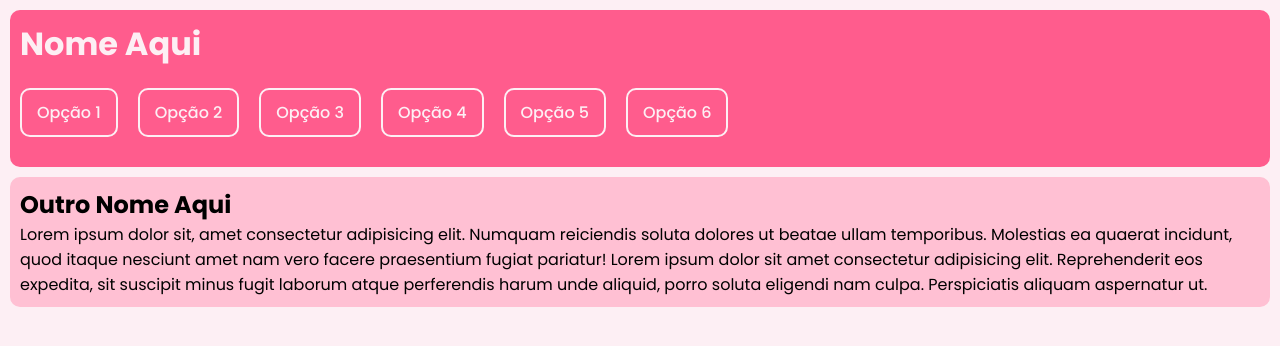
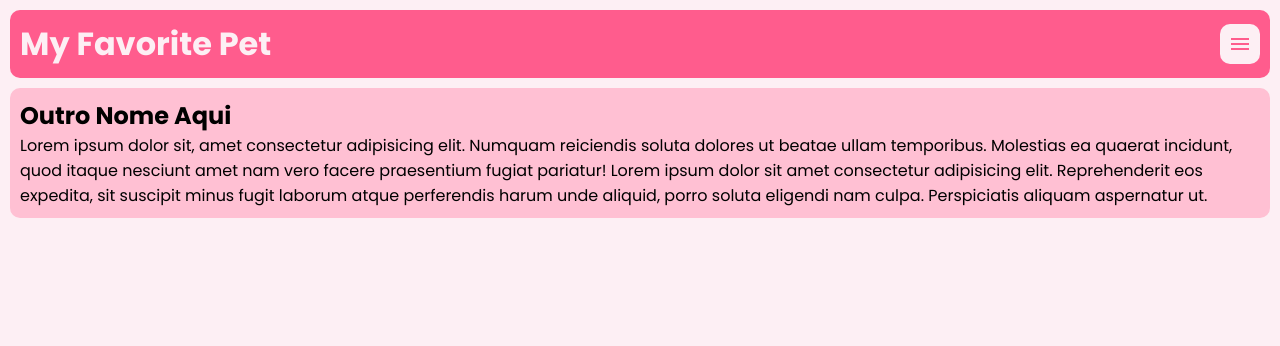
Before and after one commit to marostegaf/HTML-CSS, a plain HTML site: page M5/FLEX013/index.html in a window 1280 px wide. Drawn offline with nearby package versions, Linux system fonts and the light colour scheme.

Commit message:
Menu Flex

```diff
--- a/M5/FLEX013/index.html
+++ b/M5/FLEX013/index.html
@@ -5,11 +5,14 @@
     <meta name="viewport" content="width=device-width, initial-scale=1.0">
     <title>Menu Responsivo</title>
     <link rel="stylesheet" href="style.css">
+    <link rel="stylesheet" href="https://fonts.googleapis.com/css2?family=Material+Symbols+Outlined:opsz,wght,FILL,GRAD@20..48,100..700,0..1,-50..200&icon_names=menu" />
+    <script src="script.js" defer></script>
 </head>
-<body>
+<body onresize="esconderAparecerMenuAoMudarTamanho()">
     <header>
-        <h1>Nome Aqui</h1>
-        <nav>
+        <h1>My Favorite Pet</h1>
+        <span id="burguer" class="material-symbols-outlined" onclick="abrirMenu()">menu</span>
+        <nav id="menu" style="display: none;">
             <a href="#">Opção 1</a>
             <a href="#">Opção 2</a>
             <a href="#">Opção 3</a>
--- /dev/null
+++ b/M5/FLEX013/script.js
@@ -0,0 +1,15 @@
+function abrirMenu() {
+    if (menu.style.display == "flex") {
+        menu.style.display = "none"
+    } else {
+        menu.style.display = "flex"
+    }
+}
+
+// function mudarTamanho () {
+//     if (window.innerWidth >= 768) {
+//         menu.style.display = "block"
+//     } else {
+//         menu.style.display = "none"
+//     }
+// }
--- a/M5/FLEX013/style.css
+++ b/M5/FLEX013/style.css
@@ -13,6 +13,17 @@
     --dark-pink: #FF5C8D;
 }
 
+/* HAMBURGUER */
+#burguer {
+    color: var(--dark-pink);
+    background-color: var(--white-pink);
+
+    padding: 8px;
+    border-radius: 10px;
+
+    cursor: pointer;
+}
+
 body {
     background-color: var(--white-pink);
     width: 100vw;
@@ -23,6 +34,12 @@ body {
 }
 
 header {
+    display: flex;
+    justify-content: space-between;
+    align-items: center;
+    flex-flow: row wrap;
+    gap: 10px;
+
     margin: 10px;
     padding: 10px;
 
@@ -31,14 +48,14 @@ header {
     color: #FDEFF4;
 }
 
-nav {
+#menu {
     display: flex;
-    gap: 20px;
-
-    padding: 20px 0;
+    justify-content: start;
+    flex-wrap: wrap;
+    gap: 10px;
 }
 
-nav a {
+#menu a {
     padding: 10px 15px;
     border-radius: 10px;
 
@@ -53,8 +70,10 @@ nav a {
     cursor: pointer;
 }
 
-nav a:hover {
-    transform: scale(1.05);
+#menu a:hover {
+    background-color: var(--white-pink);
+    color: var(--dark-pink);
+    transition: background-color .5s;
 }
 
 main {
```
